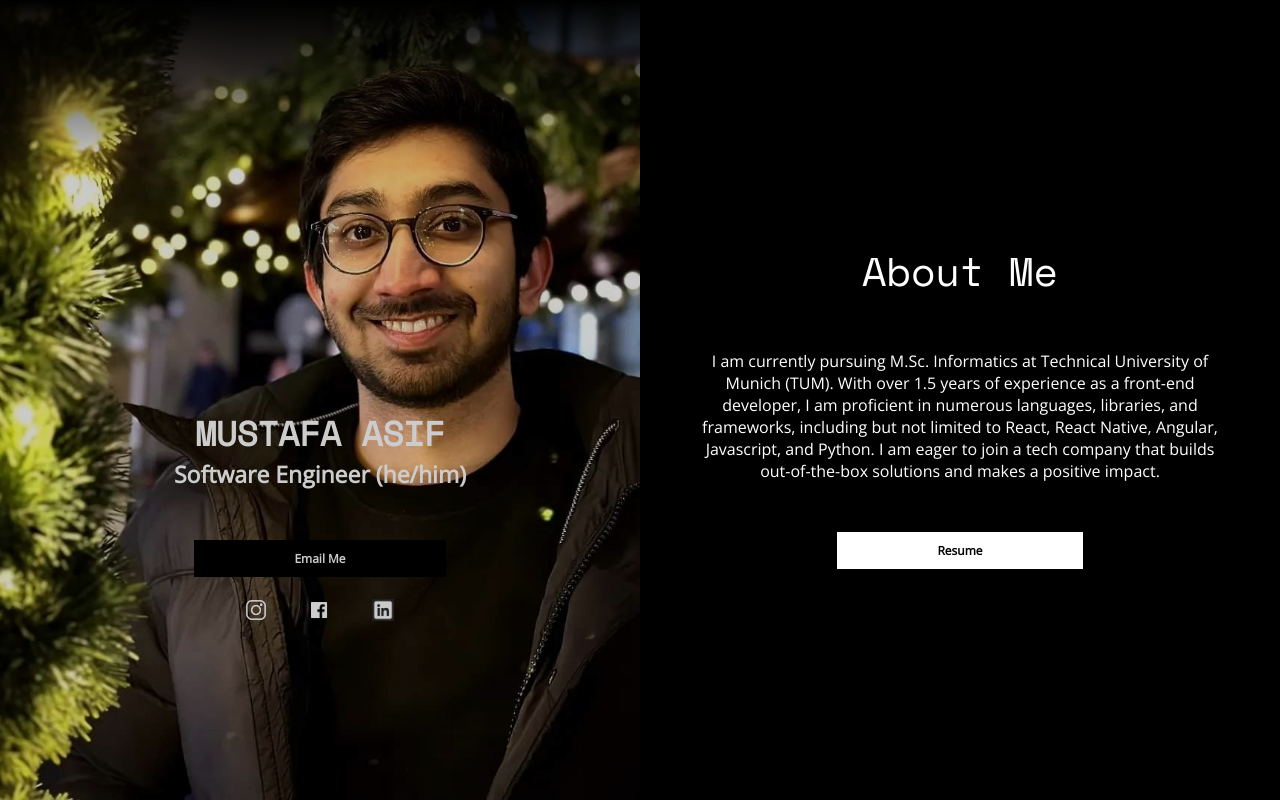
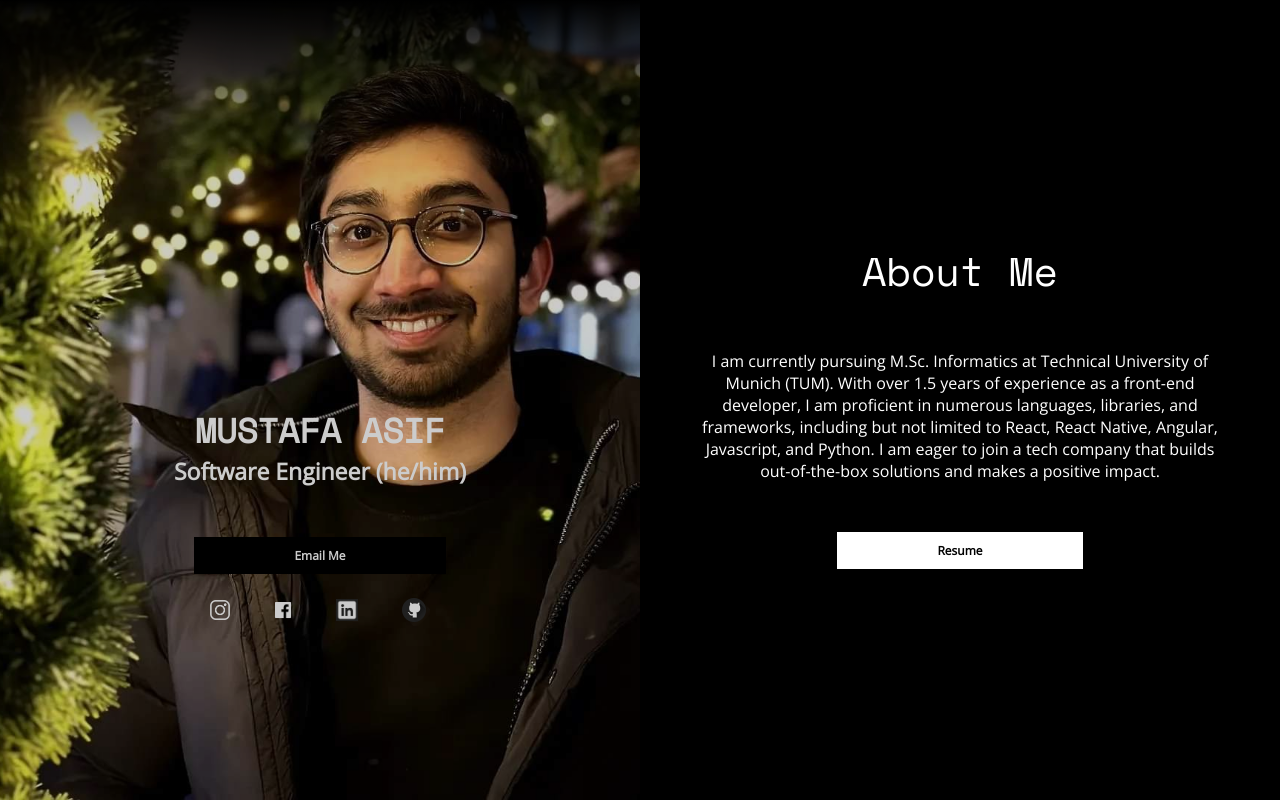
Before and after one commit to mustafaasif1/mustafaasif1.github.io, a React (Create React App) app: page / in a window 1280 px wide. Built offline with nearby package versions, Linux system fonts and the light colour scheme.

Commit message:
Added github logo and linked it to github profile

```diff
--- a/src/pages/Homepage.js
+++ b/src/pages/Homepage.js
@@ -1,5 +1,5 @@
 import React from 'react';
-import { Wrapper, RightSection, LeftSection, MustafaPic, AboutMe, AboutMeDetails, AboutMeHeading, ActionWrapper, Button, ButtonWrapper, MustafaDetails, SocialMediaWrapper, EmailButton, Name, Profession, InstagramLogo, FacebookLogo, LinkedinLogo, ResumeAnchor } from './Homepage.styled';
+import { Wrapper, RightSection, LeftSection, MustafaPic, AboutMe, AboutMeDetails, AboutMeHeading, ActionWrapper, Button, ButtonWrapper, MustafaDetails, SocialMediaWrapper, EmailButton, Name, Profession, InstagramLogo, FacebookLogo, LinkedinLogo, ResumeAnchor, GithubLogo } from './Homepage.styled';
 
 export const HomePage = () => {
 
@@ -23,6 +23,7 @@ export const HomePage = () => {
                     <a href="https://www.instagram.com/mushti98/" target="_blank" rel="noopener noreferrer"><InstagramLogo /></a>
                     <a href="https://www.facebook.com/mustafaasif98" target="_blank" rel="noopener noreferrer"><FacebookLogo /></a>
                     <a href="https://www.linkedin.com/in/mustafaasif1/" target="_blank" rel="noopener noreferrer"><LinkedinLogo /></a>
+                    <a href="https://github.com/mustafaasif1" target="_blank" rel="noopener noreferrer"><GithubLogo /></a>
                 </SocialMediaWrapper>
             </MustafaPic>
         </LeftSection>
--- a/src/pages/Homepage.styled.js
+++ b/src/pages/Homepage.styled.js
@@ -3,6 +3,7 @@ import mustafa from '../images/mustafa-picture.jpg';
 import facebook from '../icons/facebook.png';
 import linkedin from '../icons/linkedin.png';
 import instagram from '../icons/instagram.png';
+import github from '../icons/github.png';
 
 
 export const Wrapper = styled.div`
@@ -162,6 +163,15 @@ export const FacebookLogo = styled.div`
     cursor: pointer !important;
 `;
 
+export const GithubLogo = styled.div`
+    background-image: url(${github});
+    width: 32px;
+    height: 32px;
+    margin: 20px;
+    background-size: 100% 100%;
+    cursor: pointer !important;
+`;
+
 export const LinkedinLogo = styled.div`
     background-image: url(${linkedin});
     width: 22px;
```
Also changed, not shown: src/icons/github.png (added).
